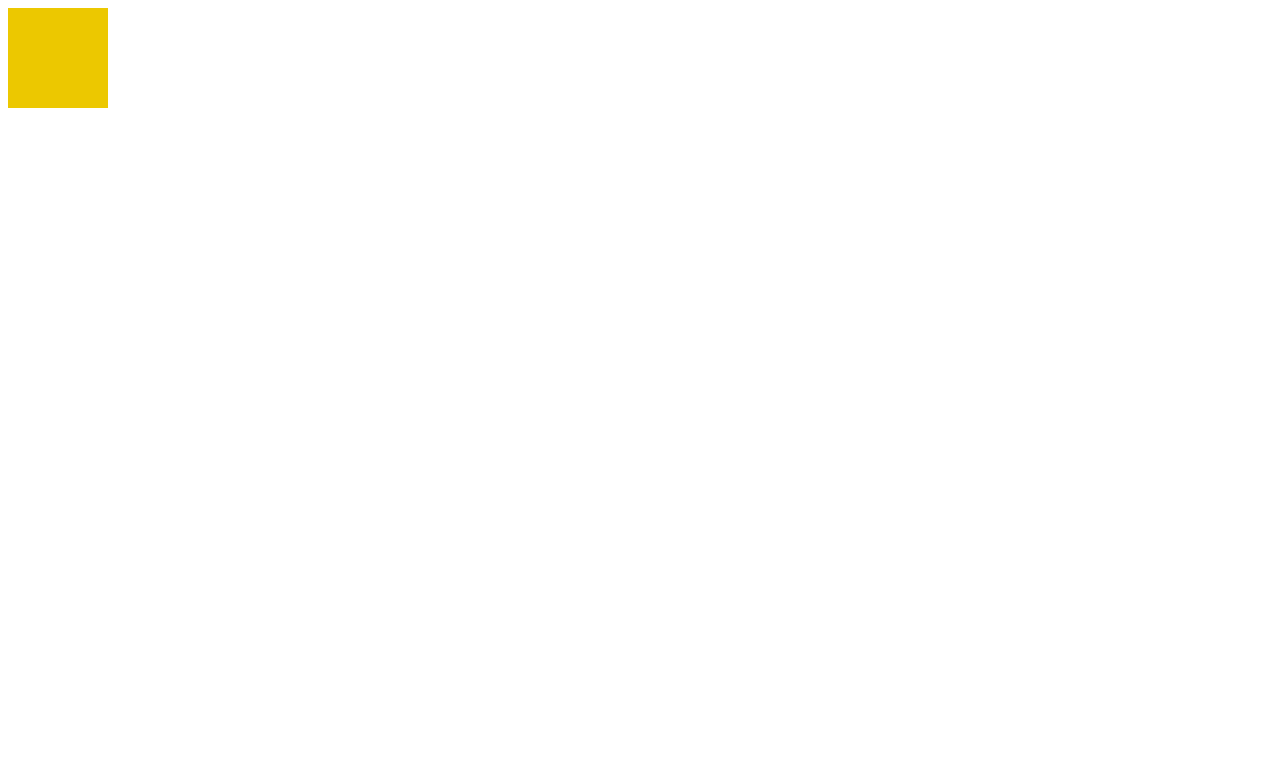
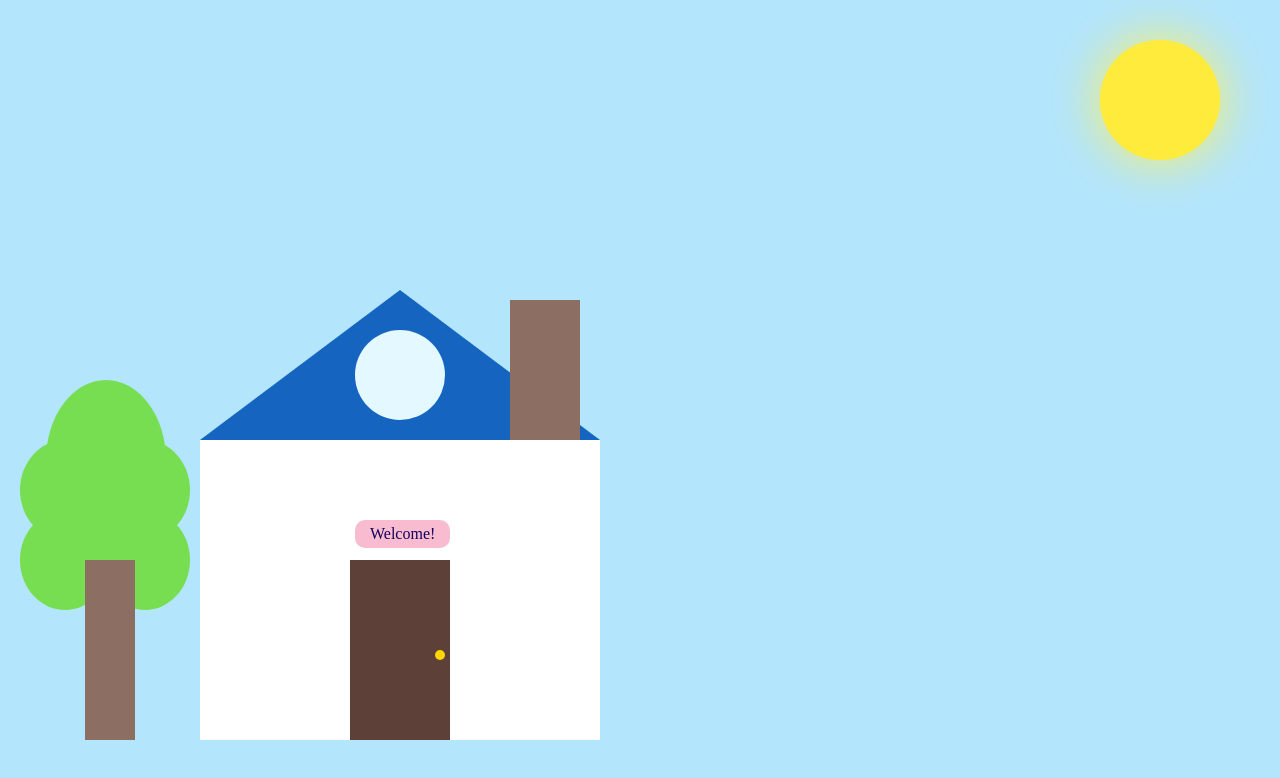
Before and after one commit to Sofia-Stalance/WD-Module1, a plain HTML site: page housenew.html in a window 1280 px wide. Drawn offline with Linux system fonts and the light colour scheme.

Commit message:
WD module

```diff
--- a/housenew.html
+++ b/housenew.html
@@ -3,14 +3,166 @@
 <head>
   <title>House</title>
   <style>
+    #sun {
+      width: 120px;
+      height: 120px;
+      background-color: #ffeb3b;
+      border-radius: 50%;
+      position: absolute;
+      top: 40px;
+      right: 60px;
+      box-shadow: 0 0 50px #ffee58;
+    }
+
+    #container {
+      position: absolute;
+      bottom: 60px;
+      left: 200px;
+    }
+
+    #roof {
+      width: 0;
+      height: 0;
+      border-left: 200px solid transparent;
+      border-right: 200px solid transparent;
+      border-bottom: 150px solid #1565c0;
+      position: relative;
+    }
+
+    #chimney {
+      width: 70px;
+      height: 200px;
+      background-color: #8d6e63;
+      position: relative;
+      top: 10px;
+      left: 110px;
+    }
+
     #house {
+      width: 400px;
+      height: 300px;
+      background-color: #ffffff;
+      position: relative;
+    }
+
+    #door {
       width: 100px;
+      height: 180px;
+      background-color: #5d4037;
+      position: relative;
+      top: 120px;
+      left: 150px;
+    }
+
+    #doorknob {
+      width: 10px;
+      height: 10px;
+      background: gold;
+      border-radius: 50%;
+      position: absolute;
+      top: 90px;
+      left: 85px;
+    }
+
+    #window {
+      width: 90px;
+      height: 90px;
+      background-color: #e3f8ff;
+      border-radius: 50%;
+      position: absolute;
+      top: 40px;
+      left: -45px;
+    }
+
+    #welcome-sign {
+      position: absolute;
+      top: 80px;
+      left: 155px;
+      background-color: #f8bbd0;
+      color: #13005e;
+      padding: 5px 15px;
+      border-radius: 10px
+    }
+
+    #branch1 {
+      width: 120px;
+      height: 160px;
+      background-color: #77de51;
+      border-radius: 50%;
+      position: absolute;
+      bottom: 200px;
+      right: 434px;
+    }
+    #branch2 {
+      width: 90px;
       height: 100px;
-            background-color: #ecc800;
+      background-color: #77de51;
+      border-radius: 50%;
+      position: absolute;
+      bottom: 130px;
+      right: 490px;
     }
+    #branch3 {
+      width: 90px;
+      height: 100px;
+      background-color: #77de51;
+      border-radius: 50%;
+      position: absolute;
+      bottom: 130px;
+      right: 410px;
+    }
+    #branch4 {
+      width: 90px;
+      height: 100px;
+      background-color: #77de51;
+      border-radius: 50%;
+      position: absolute;
+      bottom: 200px;
+      right: 490px;
+    }
+    #branch5 {
+      width: 90px;
+      height: 100px;
+      background-color: #77de51;
+      border-radius: 50%;
+      position: absolute;
+      bottom: 200px;
+      right: 410px;
+    }
+
+    #trunk {
+      width: 50px;
+      height: 180px;
+      position:absolute;
+      background-color: #8d6e63;
+      bottom: 0px;
+      right: 465px;
+    }
+
   </style>
 </head>
-<body>
-    <div id="house"></div>
+<body style="background-color: #b3e5fc;">
+  <div id="scene">
+    <div id="sun"></div>
+
+    <div id="container">
+      <div id="roof">
+        <div id="chimney"></div>
+        <div id="window"></div>
+      </div>
+      <div id="house">
+        <div id="welcome-sign">Welcome!</div>
+        <div id="door">
+          <div id="doorknob"></div>
+        </div>
+      </div>
+      <div id="branch1"></div>
+      <div id="branch2"></div>
+      <div id="branch3"></div>
+      <div id="branch4"></div>
+      <div id="branch5"></div>
+      <div id="trunk"></div>
+    </div>
+  </div>
 </body>
 </html>
```
Also changed, not shown: Forms.html (+2 -14 lines), Image.html (+3 -0 lines), List and Paragraphs.html (+4 -1 lines), Table.html (+9 -33 lines), Extra/Name.html (renamed from Name.html). Lines whose indentation alone changed are shown as unchanged.
